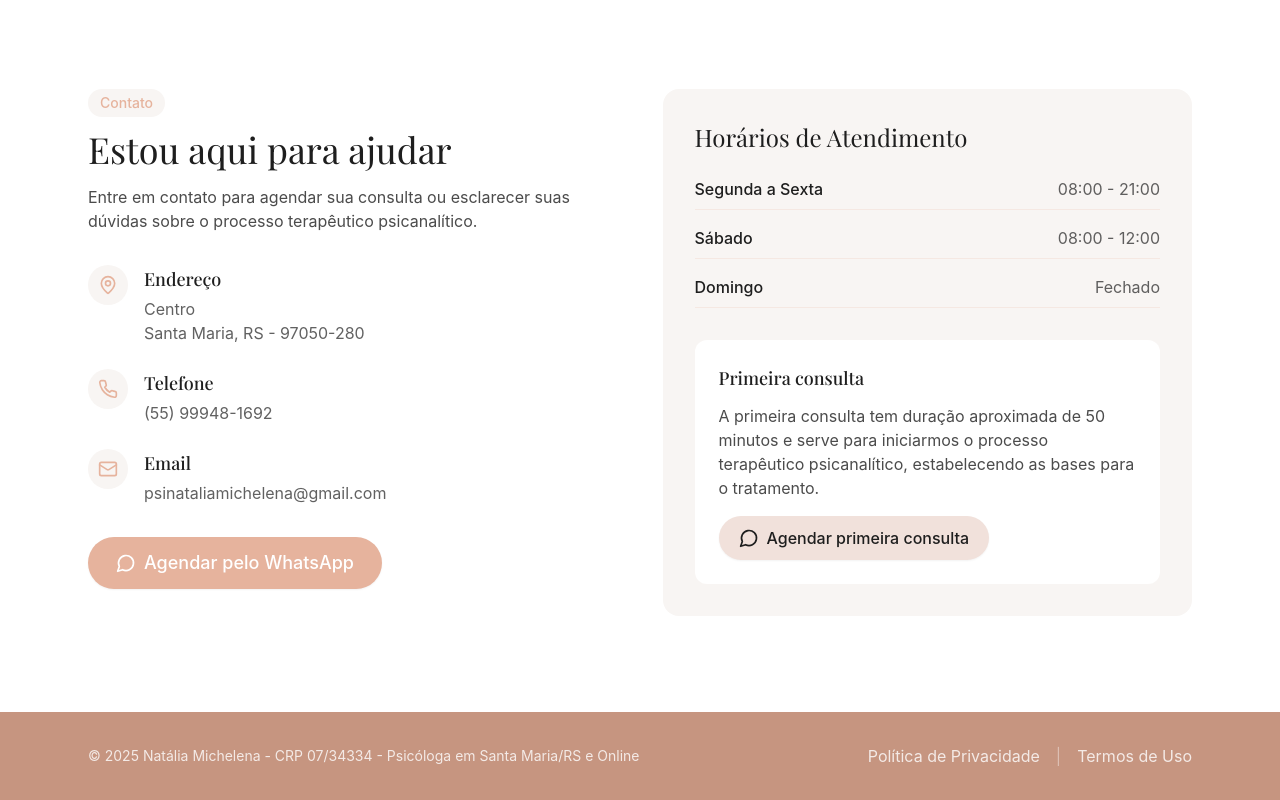
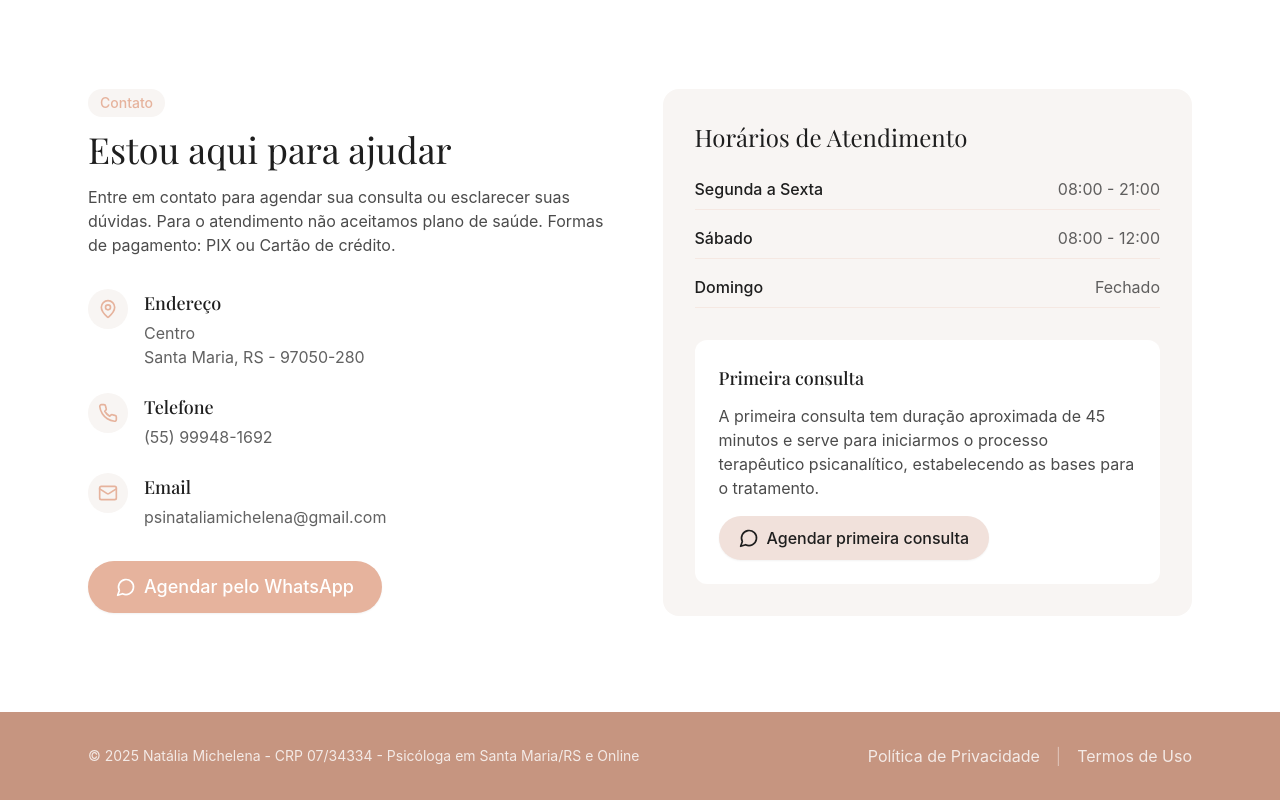
Before and after one commit to ThallesTrafego/psychologix-connect, a React (Vite) app: page / in a window 1280 px wide. Shown: the part 3575-4375 px from the top of the page. Built offline with nearby package versions, Linux system fonts and the light colour scheme.

Commit message:
Ajustes 28.03

```diff
--- a/src/pages/Index.tsx
+++ b/src/pages/Index.tsx
@@ -122,7 +122,7 @@ const Index = () => {
                 Estou aqui para ajudar
               </h2>
               <p className="text-psycho-text/80 mb-8">
-                Entre em contato para agendar sua consulta ou esclarecer suas dúvidas sobre o processo terapêutico psicanalítico.
+                Entre em contato para agendar sua consulta ou esclarecer suas dúvidas. Para o atendimento não aceitamos plano de saúde. Formas de pagamento: PIX ou Cartão de crédito.
               </p>
 
               <div className="space-y-6 mb-8">
@@ -187,7 +187,7 @@ const Index = () => {
               <div className="bg-white p-6 rounded-xl">
                 <h4 className="text-lg font-medium text-psycho-text mb-3">Primeira consulta</h4>
                 <p className="text-psycho-text/80 mb-4">
-                  A primeira consulta tem duração aproximada de 50 minutos e serve para iniciarmos o processo terapêutico psicanalítico, estabelecendo as bases para o tratamento.
+                  A primeira consulta tem duração aproximada de 45 minutos e serve para iniciarmos o processo terapêutico psicanalítico, estabelecendo as bases para o tratamento.
                 </p>
                 <ContactButton
                   text="Agendar primeira consulta"
```
